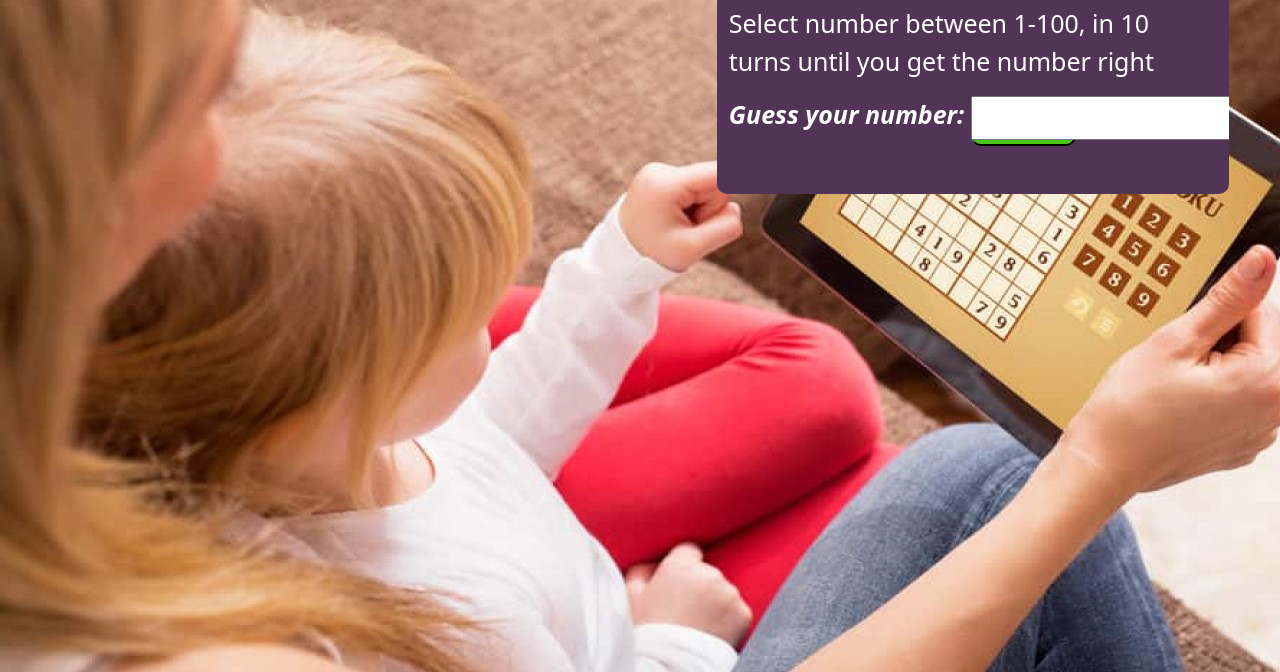
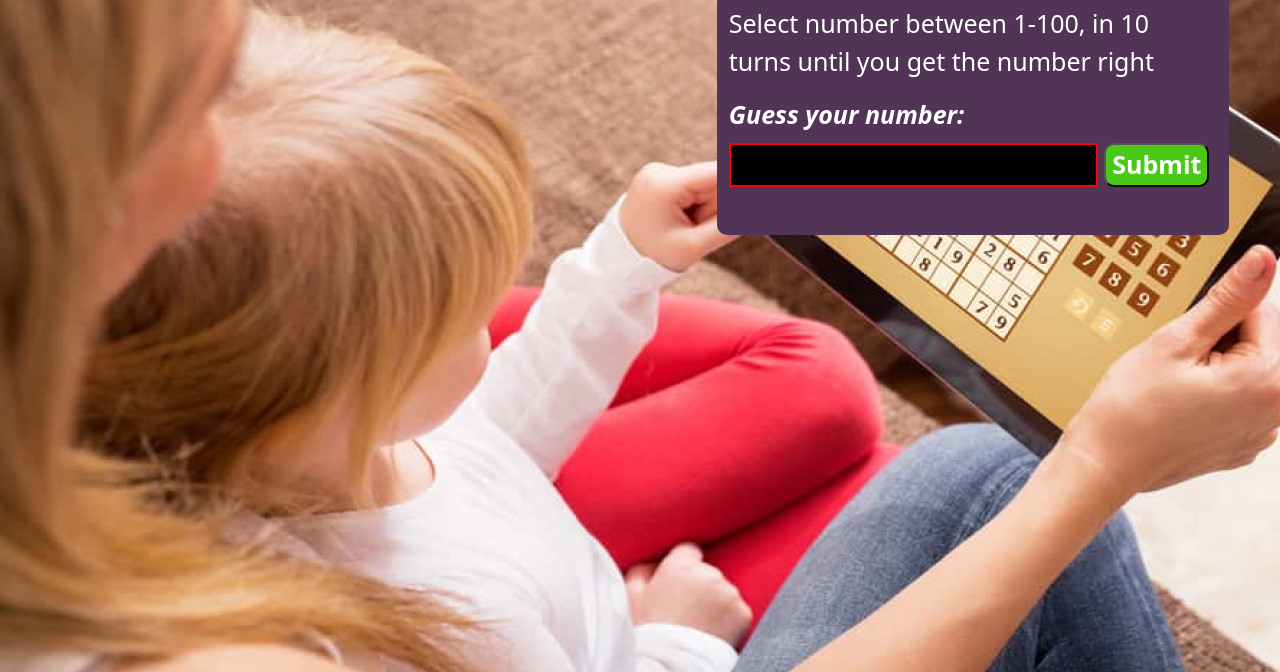
Before and after one commit to edekeemmanuel/number-game, a plain HTML site: page index.html in a window 1280 px wide. Shown: the part 128-800 px from the top of the page. Drawn offline with nearby package versions, Linux system fonts and the light colour scheme.

Commit message:
Update index.css

```diff
--- a/index.css
+++ b/index.css
@@ -89,10 +89,9 @@ label{
 }
 
 input.guess{
-    position: absolute;
-/* background-color: black;
+background-color: black;
 color: white;
-border: red solid 3px; */
+border: red solid 2px;
 }
 
 .guessSubmit{
```
